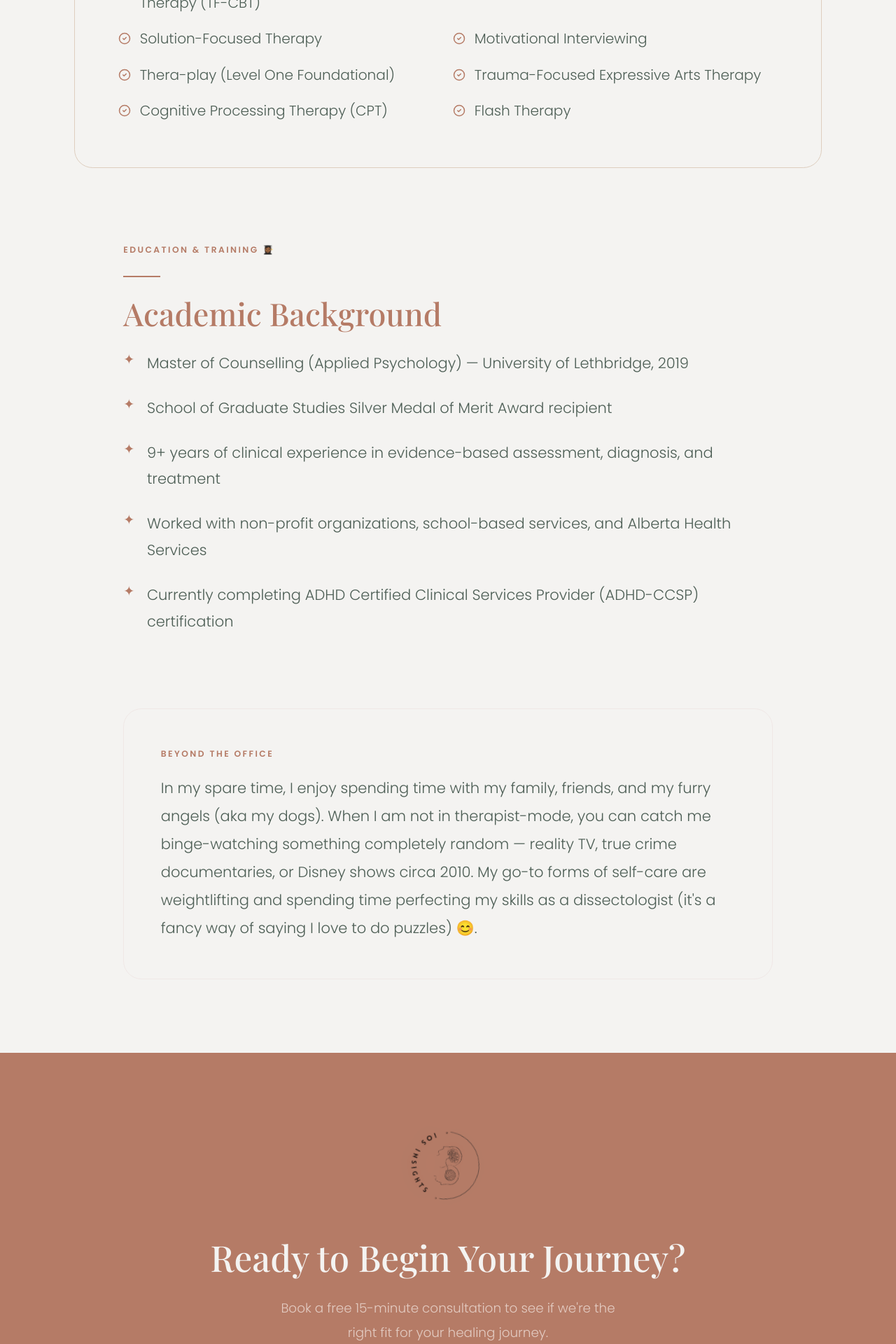
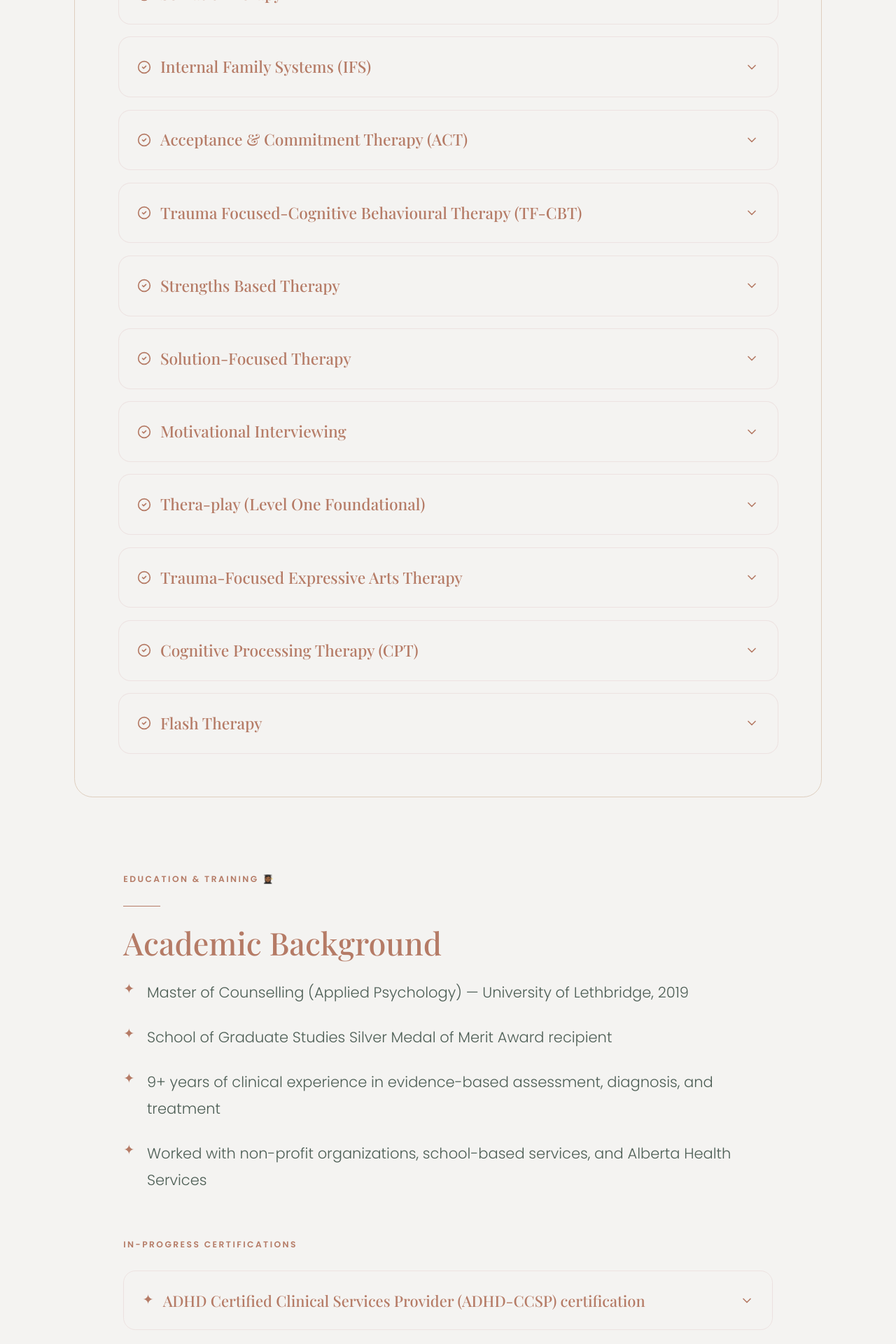
Before and after one commit to iosinsightsinc/iosinsights, a React (Vite) app: page /iosinsights/approach in a window 1280 px wide. Shown: the part 4280-6200 px from the top of the page at 70% size. Built offline with nearby package versions, Linux system fonts and the light colour scheme; a web font is replaced by a local one.

Commit message:
feat: add interactive dropdowns for therapeutic modalities and in-progress certifications

```diff
--- a/src/pages/MyApproach.jsx
+++ b/src/pages/MyApproach.jsx
@@ -1,6 +1,7 @@
-import { motion } from "framer-motion";
+import { useState } from "react";
+import { motion, AnimatePresence } from "framer-motion";
 import SpinningLogo from "../components/SpinningLogo";
-import { CheckCircle2, Heart, Brain, Shield, Users, Sparkles, BookOpen } from "lucide-react";
+import { CheckCircle2, Heart, Brain, Shield, Users, Sparkles, BookOpen, ChevronDown } from "lucide-react";
 
 const approachPrinciples = [
     {
@@ -36,18 +37,18 @@ const approachPrinciples = [
 ];
 
 const therapyModalities = [
-    "Emotion-Focused Therapy (EFT)",
-    "Somatic Therapy",
-    "Internal Family Systems (IFS)",
-    "Acceptance & Commitment Therapy (ACT)",
-    "Trauma Focused-Cognitive Behavioural Therapy (TF-CBT)",
-    "Strengths Based Therapy",
-    "Solution-Focused Therapy",
-    "Motivational Interviewing",
-    "Thera-play (Level One Foundational)",
-    "Trauma-Focused Expressive Arts Therapy",
-    "Cognitive Processing Therapy (CPT)",
-    "Flash Therapy",
+    { title: "Emotion-Focused Therapy (EFT)", content: "Content for Emotion-Focused Therapy will go here." },
+    { title: "Somatic Therapy", content: "Content for Somatic Therapy will go here." },
+    { title: "Internal Family Systems (IFS)", content: "Content for Internal Family Systems will go here." },
+    { title: "Acceptance & Commitment Therapy (ACT)", content: "Content for Acceptance & Commitment Therapy will go here." },
+    { title: "Trauma Focused-Cognitive Behavioural Therapy (TF-CBT)", content: "Content for Trauma Focused-Cognitive Behavioural Therapy will go here." },
+    { title: "Strengths Based Therapy", content: "Content for Strengths Based Therapy will go here." },
+    { title: "Solution-Focused Therapy", content: "Content for Solution-Focused Therapy will go here." },
+    { title: "Motivational Interviewing", content: "Content for Motivational Interviewing will go here." },
+    { title: "Thera-play (Level One Foundational)", content: "Content for Thera-play will go here." },
+    { title: "Trauma-Focused Expressive Arts Therapy", content: "Content for Trauma-Focused Expressive Arts Therapy will go here." },
+    { title: "Cognitive Processing Therapy (CPT)", content: "Content for Cognitive Processing Therapy will go here." },
+    { title: "Flash Therapy", content: "Content for Flash Therapy will go here." },
 ];
 
 const education = [
@@ -55,10 +56,16 @@ const education = [
     "School of Graduate Studies Silver Medal of Merit Award recipient",
     "9+ years of clinical experience in evidence-based assessment, diagnosis, and treatment",
     "Worked with non-profit organizations, school-based services, and Alberta Health Services",
-    "Currently completing ADHD Certified Clinical Services Provider (ADHD-CCSP) certification",
+];
+
+const inProgressCerts = [
+    { title: "ADHD Certified Clinical Services Provider (ADHD-CCSP) certification", content: "Detailed content about this ADHD certification will be added here as it progresses." },
 ];
 
 export default function MyApproach() {
+    const [openModality, setOpenModality] = useState(null);
+    const [openInProgress, setOpenInProgress] = useState(null);
+
     return (
         <div style={{ backgroundColor: "var(--color-cream)" }} className="w-full pt-28">
 
@@ -246,15 +253,70 @@ export default function MyApproach() {
                     }}>
                         Therapeutic Modalities & Training
                     </h2>
-                    <div className="grid grid-cols-1 md:grid-cols-2 gap-3">
-                        {therapyModalities.map((item, i) => (
-                            <div key={i} className="flex gap-3 items-center">
-                                <CheckCircle2 size={18} className="flex-shrink-0" style={{ color: "var(--color-wine)" }} />
-                                <p style={{ color: "var(--color-text-muted)", fontWeight: 300, fontSize: "1.15rem" }}>
-                                    {item}
-                                </p>
-                            </div>
-                        ))}
+                    <div className="flex flex-col gap-4">
+                        {therapyModalities.map((item, i) => {
+                            const isOpen = openModality === i;
+                            return (
+                                <div
+                                    key={i}
+                                    className="overflow-hidden"
+                                    style={{
+                                        backgroundColor: "var(--color-cream)",
+                                        borderRadius: "1rem",
+                                        border: "1px solid rgba(217, 187, 186,0.3)",
+                                        transition: "all 0.3s ease"
+                                    }}
+                                >
+                                    <button
+                                        onClick={() => setOpenModality(isOpen ? null : i)}
+                                        className="w-full text-left flex justify-between items-center px-6 py-5 cursor-pointer"
+                                    >
+                                        <div className="flex items-center gap-3">
+                                            <CheckCircle2 size={20} className="flex-shrink-0" style={{ color: "var(--color-wine)" }} />
+                                            <span style={{
+                                                fontFamily: "var(--font-serif)",
+                                                color: "var(--color-text-dark)",
+                                                fontSize: "1.3rem",
+                                                fontWeight: 500
+                                            }}>
+                                                {item.title}
+                                            </span>
+                                        </div>
+                                        <motion.div
+                                            animate={{ rotate: isOpen ? 180 : 0 }}
+                                            transition={{ duration: 0.3 }}
+                                            className="flex-shrink-0 ml-4"
+                                            style={{ color: "var(--color-wine)" }}
+                                        >
+                                            <ChevronDown size={20} />
+                                        </motion.div>
+                                    </button>
+
+                                    <AnimatePresence>
+                                        {isOpen && (
+                                            <motion.div
+                                                initial={{ height: 0, opacity: 0 }}
+                                                animate={{ height: "auto", opacity: 1 }}
+                                                exit={{ height: 0, opacity: 0 }}
+                                                transition={{ duration: 0.3, ease: "easeInOut" }}
+                                            >
+                                                <div
+                                                    className="px-6 pb-6 pt-2"
+                                                    style={{
+                                                        color: "var(--color-text-muted)",
+                                                        fontWeight: 300,
+                                                        fontSize: "1.1rem",
+                                                        lineHeight: 1.8
+                                                    }}
+                                                >
+                                                    {item.content}
+                                                </div>
+                                            </motion.div>
+                                        )}
+                                    </AnimatePresence>
+                                </div>
+                            );
+                        })}
                     </div>
                 </div>
             </motion.div>
@@ -283,6 +345,75 @@ export default function MyApproach() {
                             </p>
                         </div>
                     ))}
+
+                    <div className="pt-8 space-y-6">
+                        <p className="section-label">In-Progress Certifications</p>
+                        <div className="flex flex-col gap-4">
+                            {inProgressCerts.map((item, i) => {
+                                const isOpen = openInProgress === i;
+                                return (
+                                    <div
+                                        key={i}
+                                        className="overflow-hidden"
+                                        style={{
+                                            backgroundColor: "var(--color-cream-dark)",
+                                            borderRadius: "1rem",
+                                            border: "1px solid rgba(217, 187, 186,0.3)",
+                                            transition: "all 0.3s ease"
+                                        }}
+                                    >
+                                        <button
+                                            onClick={() => setOpenInProgress(isOpen ? null : i)}
+                                            className="w-full text-left flex justify-between items-center px-6 py-5 cursor-pointer"
+                                        >
+                                            <div className="flex items-center gap-3">
+                                                <span style={{ color: "var(--color-wine)", fontSize: "1.1rem", lineHeight: 1.5, flexShrink: 0 }}>✦</span>
+                                                <span style={{
+                                                    fontFamily: "var(--font-serif)",
+                                                    color: "var(--color-text-dark)",
+                                                    fontSize: "1.25rem",
+                                                    fontWeight: 500
+                                                }}>
+                                                    {item.title}
+                                                </span>
+                                            </div>
+                                            <motion.div
+                                                animate={{ rotate: isOpen ? 180 : 0 }}
+                                                transition={{ duration: 0.3 }}
+                                                className="flex-shrink-0 ml-4"
+                                                style={{ color: "var(--color-wine)" }}
+                                            >
+                                                <ChevronDown size={20} />
+                                            </motion.div>
+                                        </button>
+
+                                        <AnimatePresence>
+                                            {isOpen && (
+                                                <motion.div
+                                                    initial={{ height: 0, opacity: 0 }}
+                                                    animate={{ height: "auto", opacity: 1 }}
+                                                    exit={{ height: 0, opacity: 0 }}
+                                                    transition={{ duration: 0.3, ease: "easeInOut" }}
+                                                >
+                                                    <div
+                                                        className="px-6 pb-6 pt-2"
+                                                        style={{
+                                                            color: "var(--color-text-muted)",
+                                                            fontWeight: 300,
+                                                            fontSize: "1.1rem",
+                                                            lineHeight: 1.8
+                                                        }}
+                                                    >
+                                                        {item.content}
+                                                    </div>
+                                                </motion.div>
+                                            )}
+                                        </AnimatePresence>
+                                    </div>
+                                );
+                            })}
+                        </div>
+                    </div>
                 </motion.div>
             </div>
 
```
